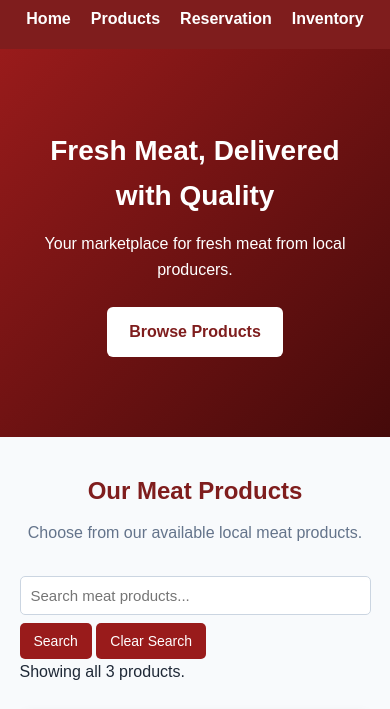
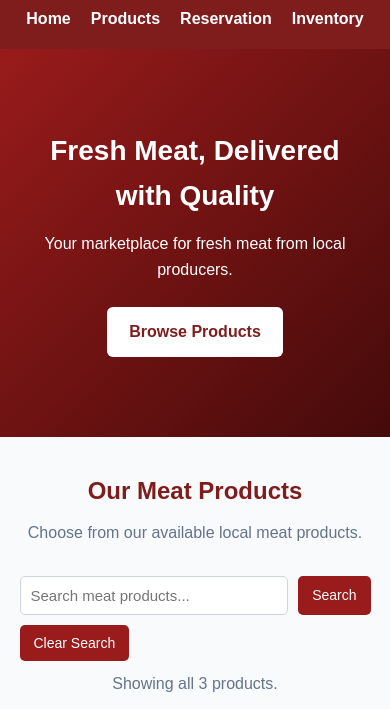
Before and after one commit to ashleyfactor1-cpu/ITE311_FINAL-PROJECT_3f2_Factor_QueenAshley_Final, a plain HTML site: page index.html in a window 390 px wide. Shown: the part 77-786 px from the top of the page. Drawn offline with Linux system fonts and the light colour scheme.

Commit message:
Style product search interface

```diff
--- a/style.css
+++ b/style.css
@@ -274,4 +274,28 @@ footer {
         padding-top: 35px;
         padding-bottom: 35px;
     }
+
+    .search-container {
+    display: flex;
+    gap: 10px;
+    max-width: 650px;
+    margin: 25px auto 10px;
+    flex-wrap: wrap;
 }
+
+.search-container input {
+    flex: 1;
+    min-width: 180px;
+}
+
+.search-container button {
+    margin-top: 0;
+}
+
+.search-message {
+    text-align: center;
+    color: #64748b;
+    margin: 10px 0 20px;
+}
+
+}
```
